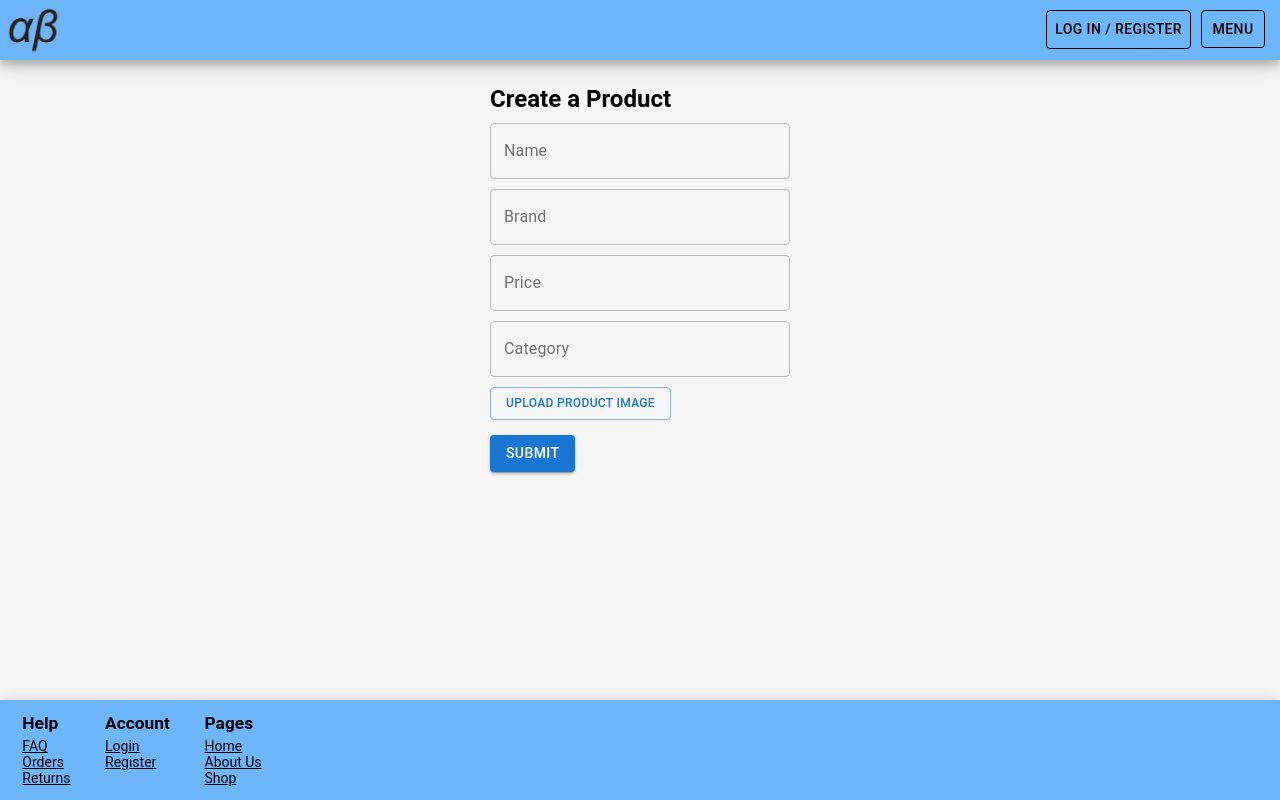
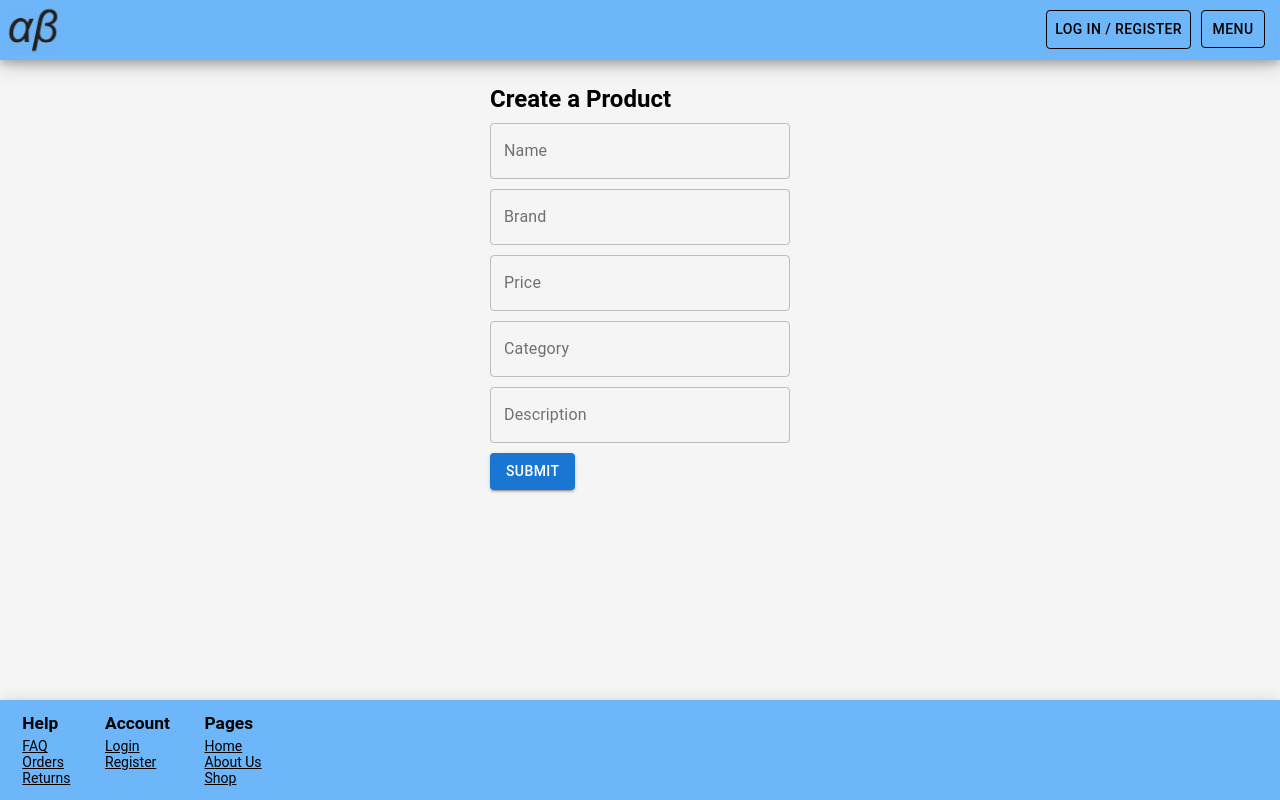
Before and after one commit to kjthorpe18/storefront-app, a React (Create React App) app: page /create-product in a window 1280 px wide. Built offline with nearby package versions, Linux system fonts and the light colour scheme.

Commit message:
Create product with description and timestamp

```diff
--- a/src/components/CreateProduct.js
+++ b/src/components/CreateProduct.js
@@ -18,29 +18,30 @@ class CreateProduct extends Component {
       brand: "",
       price: "",
       category: "",
-      image: null,
-      previewImage: null,
+      description: "",
+      // imageFile: null,
+      // imagePreview: null,
       loading: null,
       submitResult: null,
       submitMessage: ""
     };
 
     this.handleInputChange = this.handleInputChange.bind(this);
-    this.handleFileChange = this.handleFileChange.bind(this);
+    // this.handleFileChange = this.handleFileChange.bind(this);
     this.handleSubmit = this.handleSubmit.bind(this);
   }
 
-  handleFileChange(e) {
-    console.log("new file uploaded");
+  // handleFileChange(e) {
+  //   console.log("new file uploaded");
 
-    let url = URL.createObjectURL(e.target.files[0]);
+  //   let url = URL.createObjectURL(e.target.files[0]);
 
-    console.log(url);
-    this.setState({
-      previewImage: url,
-      image: e.target.files[0]
-    });
-  }
+  //   console.log(url);
+  //   this.setState({
+  //     imagePreview: url,
+  //     imageFile: e.target.files[0]
+  //   });
+  // }
 
   handleInputChange(e) {
     const target = e.target;
@@ -57,7 +58,7 @@ class CreateProduct extends Component {
 
     let blank_input = false;
 
-    ["name", "brand", "price", "category"].forEach((item) => {
+    ["name", "brand", "price", "category", "description"].forEach((item) => {
       if (!notBlank(this.state[item])) {
         blank_input = true;
       }
@@ -71,6 +72,21 @@ class CreateProduct extends Component {
 
     this.setState({ loading: "true" });
 
+    const date = new Date().toISOString();
+
+    // const formData = new FormData();
+    // formData.append("file", this.state.imageFile);
+    // formData.append("name", this.state.name);
+    // formData.append("brand", this.state.brand);
+    // formData.append("price", this.state.price);
+    // formData.append("category", this.state.category);
+    // formData.append("description", this.state.description);
+    // formData.append("dateAdded", date);
+
+    // for (var key of formData.entries()) {
+    //   console.log(key[0] + ", " + key[1]);
+    // }
+
     axios
       .post(
         "https://fvvd85s1e4.execute-api.us-east-2.amazonaws.com/test/products",
@@ -79,7 +95,8 @@ class CreateProduct extends Component {
           brand: this.state.brand,
           price: this.state.price,
           category: this.state.category,
-          image: this.state.image
+          description: this.state.description,
+          dateAdded: date
         }
       )
       .then((response) => {
@@ -88,6 +105,14 @@ class CreateProduct extends Component {
         this.setState({ loading: null });
         this.setState({ submitResult: response.status });
         this.setState({ submitMessage: "Product creation successful!" });
+
+        this.setState({
+          name: "",
+          brand: "",
+          price: "",
+          category: "",
+          description: ""
+        });
       })
       .catch((error) => {
         console.log(error);
@@ -179,6 +204,19 @@ class CreateProduct extends Component {
                 />
               </Grid>
               <Grid item>
+                <TextField
+                  id="description-input"
+                  name="description"
+                  label="Description"
+                  variant="outlined"
+                  multiline={true}
+                  style={{ width: "300px", margin: "5px" }}
+                  type="text"
+                  value={this.state.description}
+                  onChange={this.handleInputChange}
+                />
+              </Grid>
+              {/* <Grid item>
                 <Button
                   variant="outlined"
                   component="label"
@@ -189,9 +227,10 @@ class CreateProduct extends Component {
                   <input type="file" onChange={this.handleFileChange} hidden />
                 </Button>
                 <p className="image-feedback">
-                {this.state.image !== null && "File: " + this.state.image.name}
+                  {this.state.imageFile !== null &&
+                    "File: " + this.state.imageFile.name}
                 </p>
-            </Grid>
+              </Grid> */}
               <Grid item>
                 <Button
                   id="submit-button"
```
Lines whose indentation alone changed are shown as unchanged.
